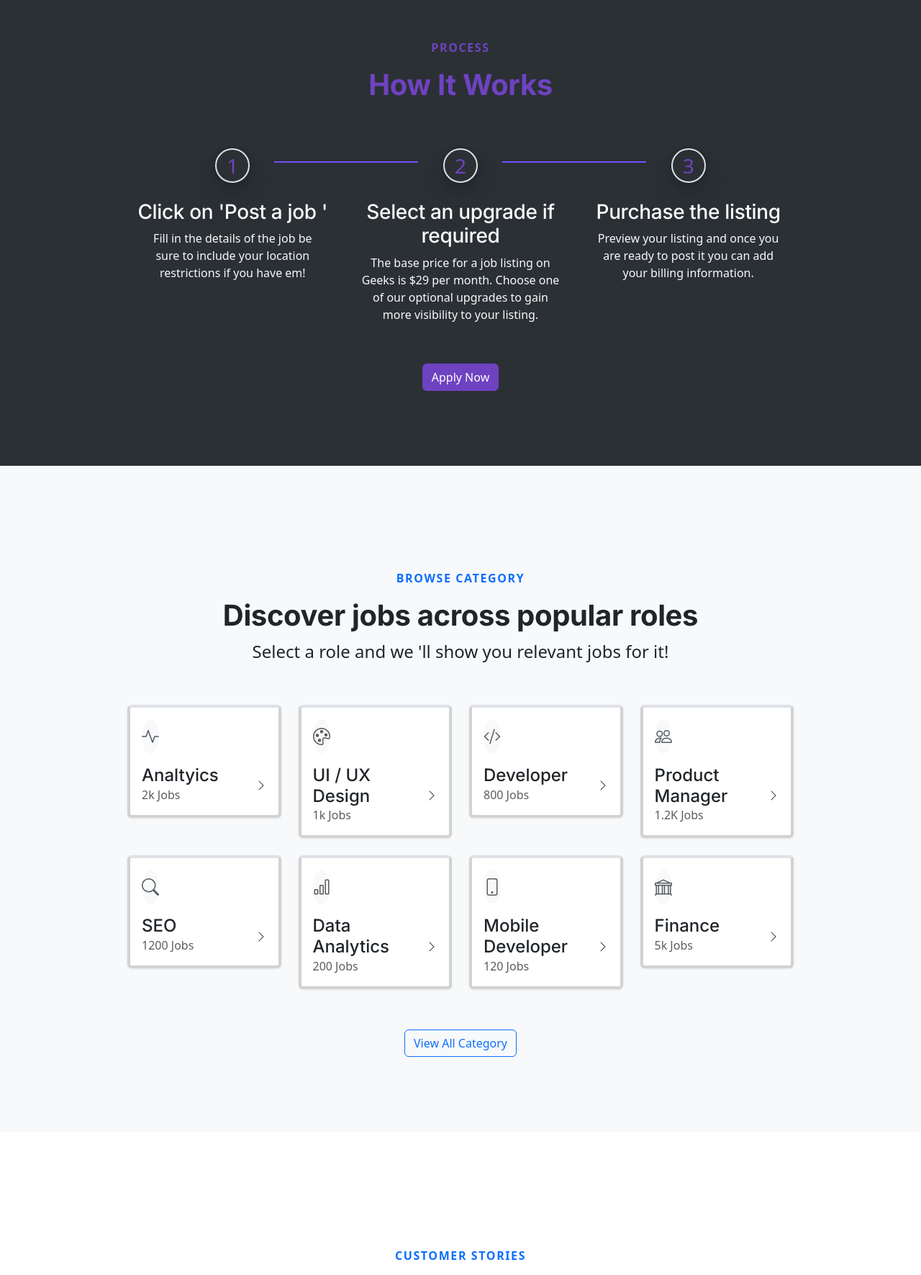
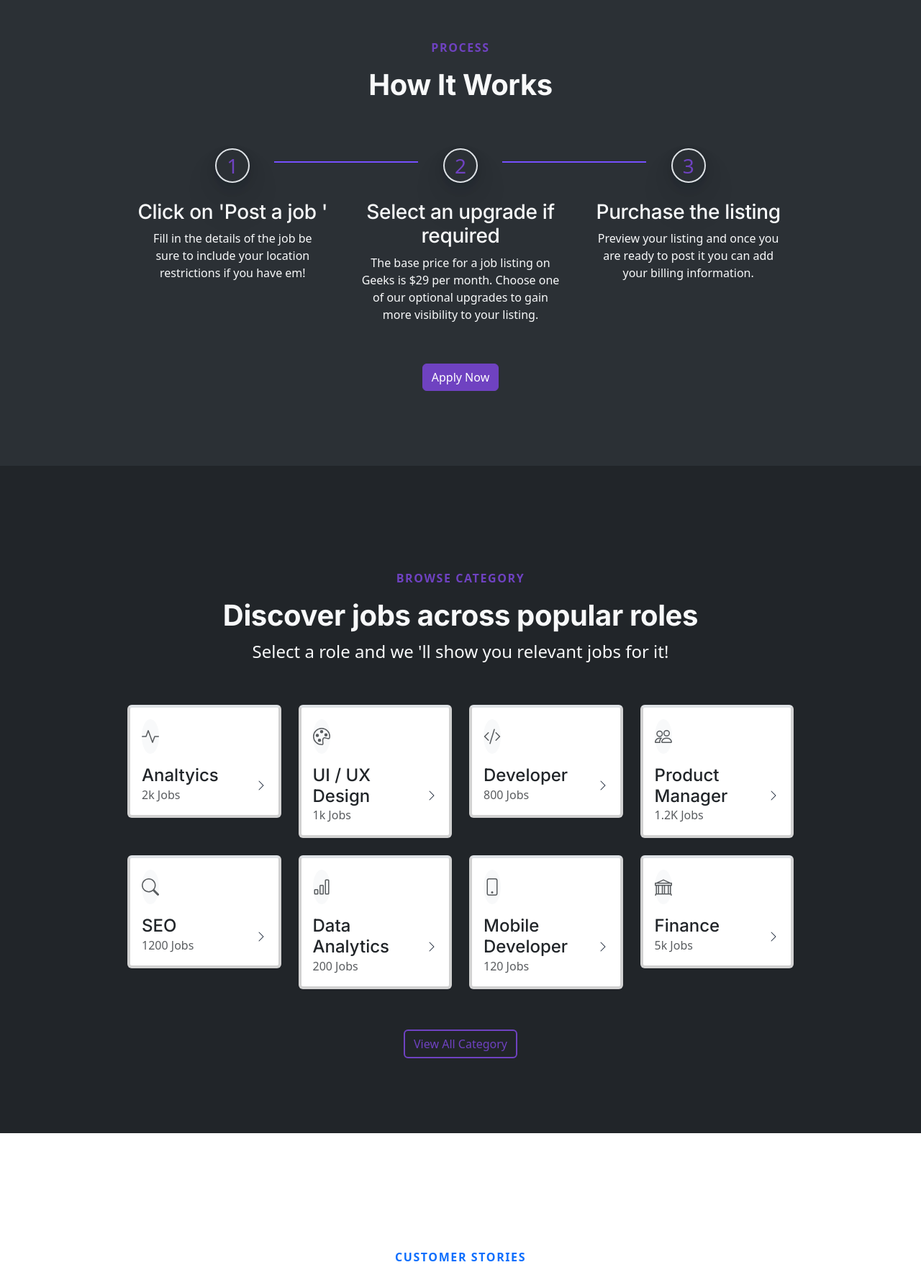
Before and after one commit to RMWebs2023/CER-Alternativas, a React (Vite) app: page / in a window 1280 px wide. Shown: the part 2152-3923 px from the top of the page at 72% size. Built offline with nearby package versions, Linux system fonts and the light colour scheme.

Commit message:
push 11
Se arregla algo del how it works
Se hace la parte de filtro de categorias

```diff
--- a/src/pages/home.jsx
+++ b/src/pages/home.jsx
@@ -206,9 +206,9 @@ const Home = () => {
         <div className="container">
           <div className="row">
             <div className="col-xl-10 col-md-12 col-12 offset-xl-1">
-              <div className="text-center row color">
+              <div className="text-center row">
                 <div className="px-lg-10 mb-8 mt-6 col-md-12">
-                  <span className="text-uppercase fw-semi-bold ls-md">
+                  <span className="text-uppercase fw-semi-bold ls-md color">
                     Process
                   </span>
                   <h2 className="h1 fw-bold mt-3">How It Works</h2>
@@ -268,13 +268,13 @@ const Home = () => {
         </div>
       </section>
       {/* Filtro por roles */}
-      <section className="py-lg-14 bg-light pt-8 pb-10">
+      <section className="py-lg-14 bg-dark text-light pt-8 pb-10">
         <div className="container">
           <div className="row">
             <div className="col-xl-10 col-md-12 col-12 offset-xl-1">
               <div className="text-center row">
                 <div className="px-lg-10 mb-8 mt-6 col-md-12">
-                  <span className="text-uppercase text-primary fw-semi-bold ls-md">
+                  <span className="text-uppercase color fw-semi-bold ls-md">
                     Browse Category
                   </span>
                   <h2 className="h1 fw-bold mt-3">
@@ -608,7 +608,7 @@ const Home = () => {
                     role="button"
                     tabIndex="0"
                     href="#"
-                    className="btn btn-outline-primary"
+                    className="btn button-search-cat"
                   >
                     View All Category
                   </a>
```
Also changed, not shown: src/index.css.
